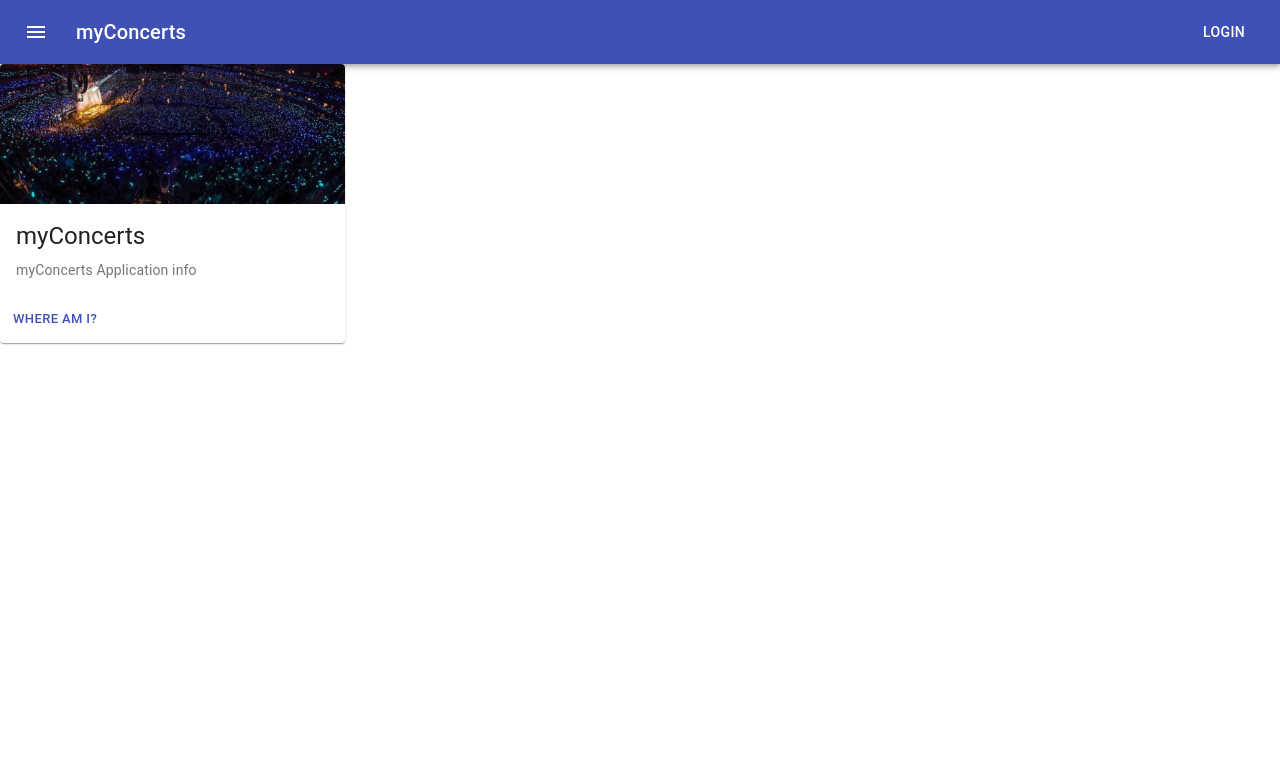
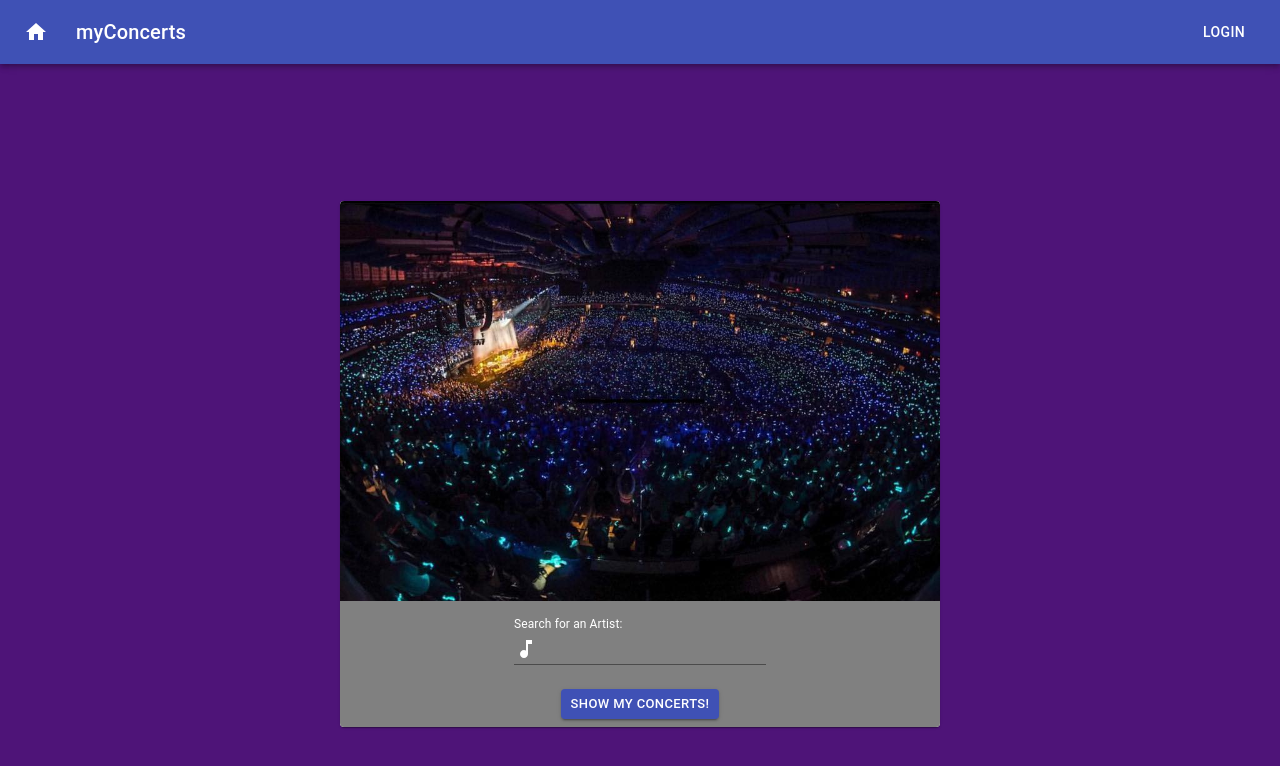
Before and after one commit to zpinson/concertapp, a React (Create React App) app in the folder client/: page / in a window 1280 px wide. Shown: the top 766 px of the page. Built offline with nearby package versions, Linux system fonts and the light colour scheme.

Commit message:
Home Page done

```diff
--- a/client/src/components/HomeSearch/index.js
+++ b/client/src/components/HomeSearch/index.js
@@ -1,72 +1,3 @@
-// import React, { Component } from "react";
-
-// function HomeSearch() {
-//   return (
-//     <div class="container" id="main-container">
-//       <div class="valign-wrapper center-align" style={{padding: "0px"}}>
-//         <div class="center-align" style={{display: "flex"}}>
-//           <div class="card blue-grey darken-2">
-//             <div class="card-image waves-effect waves-block waves-light">
-//               <i id="tag" class="activator small material-icons right">
-//                 info_outline
-//               </i>
-//               <img src="../../../../images/MSG_SEA.jpg" />
-//             </div>
-//             <div class="card-content">
-//               <span
-//                 class="card-title col s4 offset-s4 left-align white-text"
-//                 type="text"
-//                 id="reveal-card"
-//               ></span>
-//             </div>
-//             <div
-//               style={{backgroundColor: "#212021", color: "white"}}
-//               class="card-reveal"
-//             >
-//               <span
-//                 class="card-title grey-text text-darken-4 center-align"
-//                 id="card-reveal-text"
-//               >
-//                 <h2 style={{color: "white"}}>Welcome to myConcerts!</h2>
-//                 <i class="material-icons white-text right">close</i>
-//               </span>
-//               <p>
-//                 <br />
-//               </p>
-//               <h5 style={{margin: "55px", lineHeight: "1.5"}}>
-//                 myConcerts is a program designed with the music lover in mind
-//                 and heart. Using API calls and database storage, we provide the
-//                 user with the ability to search for upcoming events using the
-//                 artist's name.
-//                 <p></p>
-//                 Sign-up with an account today to be able to store your favorite
-//                 artists for easy future reference as well as RSVP to events you
-//                 wish to attend. The saved information will appear on your user
-//                 dashboard when you sign in again!
-//               </h5>
-//             </div>
-//             <div class="container" id="form-container">
-//               <form id="search-form" class="col s12 center-align">
-//                 <input
-//                   id="search-input"
-//                   class="col s12 center-align"
-//                   type="text"
-//                   placeholder="Enter a musical artist's name"
-//                 />
-//                 <button class="btn btn-info btn-block col s4 offset-s4">
-//                   Show me concerts!
-//                 </button>
-//               </form>
-//             </div>
-//           </div>
-//         </div>
-//       </div>
-//     </div>
-//   );
-// }
-
-// export default HomeSearch;
-
 import React from "react";
 import { makeStyles } from "@material-ui/core/styles";
 import Card from "@material-ui/core/Card";
@@ -75,12 +6,24 @@ import CardActions from "@material-ui/core/CardActions";
 import CardContent from "@material-ui/core/CardContent";
 import CardMedia from "@material-ui/core/CardMedia";
 import Button from "@material-ui/core/Button";
-import Typography from "@material-ui/core/Typography";
+import Input from "@material-ui/core/Input";
+import InputLabel from "@material-ui/core/InputLabel";
+import InputAdornment from "@material-ui/core/InputAdornment";
+import MusicNoteIcon from "@material-ui/icons/MusicNote";
+import FormControl from "@material-ui/core/FormControl";
+import TextField from "@material-ui/core/TextField";
+import Grid from "@material-ui/core/Grid";
 import image from "../../images/MSG_SEA.jpg";
 
 const useStyles = makeStyles({
   root: {
-    maxWidth: 345,
+    maxWidth: 750,
+  },
+  alignItemsAndJustifyContent: {
+    display: "flex",
+    alignItems: "center",
+    justifyContent: "center",
+    backgroundColor: "grey",
   },
 });
 
@@ -88,29 +31,52 @@ export default function ImgMediaCard() {
   const classes = useStyles();
 
   return (
+    <Grid
+      container
+      spacing={0}
+      direction="column"
+      alignItems="center"
+      justify="center"
+      style={{ minHeight: "100vh" }}
+    >
       <Card className={classes.root}>
         <CardActionArea>
           <CardMedia
             component="img"
             alt="Sea of MSG"
-          height="140"
+            height="400"
             image={image}
             title="Sea of MSG"
           />
-        <CardContent>
-          <Typography gutterBottom variant="h5" component="h2">
-            myConcerts
-          </Typography>
-          <Typography variant="body2" color="textSecondary" component="p">
-            myConcerts Application info
-          </Typography>
+          <CardContent className={classes.alignItemsAndJustifyContent}>
+            <FormControl className={classes.margin}>
+              <InputLabel
+                htmlFor="input-with-icon-adornment"
+                style={{ color: "white" }}
+              >
+                Search for an Artist:
+              </InputLabel>
+              <Input
+                id="input-with-icon-adornment"
+                style={{ width: "250" }}
+                startAdornment={
+                  <InputAdornment position="start">
+                    <MusicNoteIcon style={{ color: "white" }} />
+                  </InputAdornment>
+                }
+              />
+            </FormControl>
           </CardContent>
         </CardActionArea>
-      <CardActions>
-        <Button size="small" color="primary">
-          Where Am I?
+        <CardActions
+          className={classes.alignItemsAndJustifyContent}
+          style={{ backgroundColor: "grey" }}
+        >
+          <Button size="small" variant="contained" color="primary">
+            Show my Concerts!
           </Button>
         </CardActions>
       </Card>
+    </Grid>
   );
 }
--- a/client/src/components/MainNav/index.js
+++ b/client/src/components/MainNav/index.js
@@ -5,7 +5,7 @@ import Toolbar from "@material-ui/core/Toolbar";
 import Typography from "@material-ui/core/Typography";
 import Button from "@material-ui/core/Button";
 import IconButton from "@material-ui/core/IconButton";
-import MenuIcon from "@material-ui/icons/Menu";
+import HomeIcon from "@material-ui/icons/Home";
 
 const useStyles = makeStyles((theme) => ({
   root: {
@@ -32,7 +32,7 @@ export default function MainNav() {
             color="inherit"
             aria-label="menu"
           >
-            <MenuIcon />
+            <HomeIcon />
           </IconButton>
           <Typography variant="h6" className={classes.title}>
             myConcerts
--- a/client/src/index.css
+++ b/client/src/index.css
@@ -1,4 +1,5 @@
 body {
+  background-color: #4e1478;
   margin: 0;
   font-family: -apple-system, BlinkMacSystemFont, 'Segoe UI', 'Roboto', 'Oxygen',
     'Ubuntu', 'Cantarell', 'Fira Sans', 'Droid Sans', 'Helvetica Neue',
```
Lines whose indentation alone changed are shown as unchanged.
